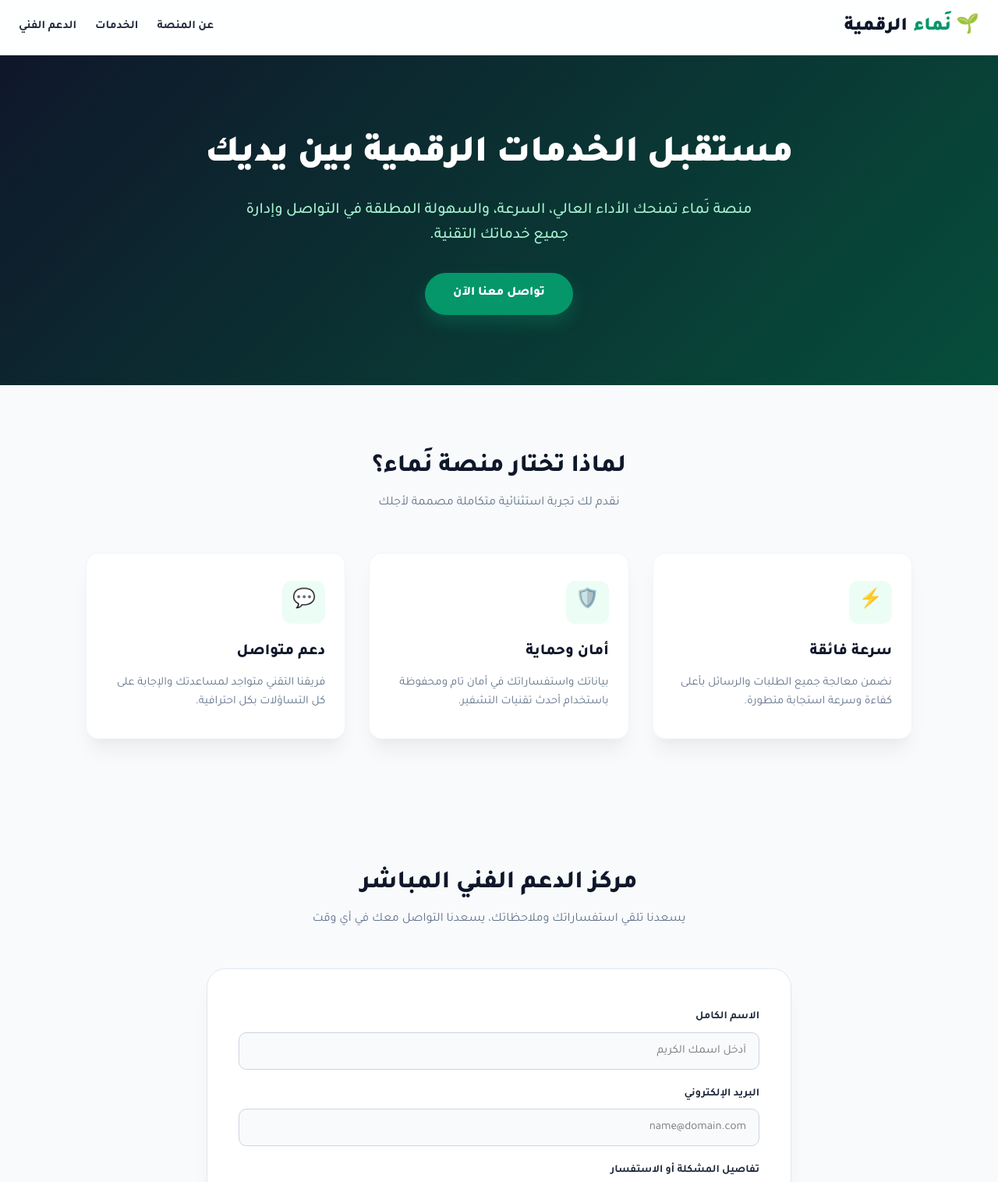
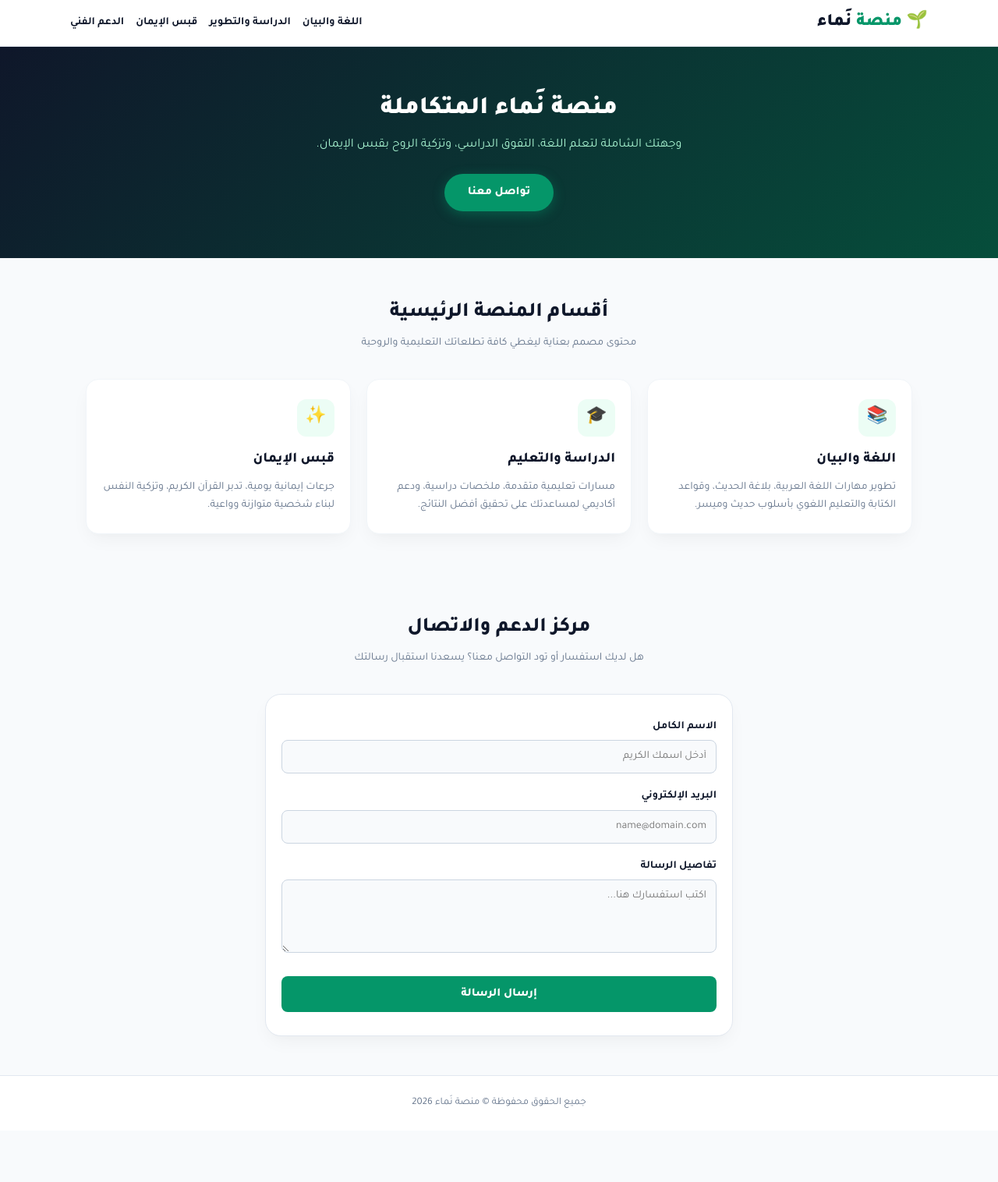
Before and after one commit to samahmansi2018-hub/namaa-app, a plain HTML site: page index.html in a window 1280 px wide. Shown: the top 1516 px of the page at 78% size. After the commit the page ends 1450 px from the top, so only its background shows below. Drawn offline with Linux system fonts and the light colour scheme.

Commit message:
Update index.html

```diff
--- a/index.html
+++ b/index.html
@@ -3,22 +3,21 @@
 <head>
   <meta charset="UTF-8" />
   <meta name="viewport" content="width=device-width, initial-scale=1.0" />
-  <title>منصة نَماء | Namaa Platform</title>
+  <title>منصة نَماء الرقمية</title>
   <link rel="preconnect" href="https://fonts.googleapis.com">
   <link rel="preconnect" href="https://fonts.gstatic.com" crossorigin>
   <link href="https://fonts.googleapis.com/css2?family=Tajawal:wght@400;500;700;800;900&display=swap" rel="stylesheet">
   <style>
     :root {
       --primary: #059669;
-      --primary-hover: #047857;
+      --primary-dark: #047857;
       --primary-light: #ecfdf5;
+      --accent: #f59e0b;
       --dark: #0f172a;
-      --gray-slate: #1e293b;
       --text-muted: #64748b;
       --bg: #f8fafc;
       --white: #ffffff;
-      --shadow-premium: 0 20px 25px -5px rgba(0, 0, 0, 0.05), 0 10px 10px -5px rgba(0, 0, 0, 0.02);
-      --glass: rgba(255, 255, 255, 0.85);
+      --shadow: 0 10px 25px -5px rgba(0,0,0,0.05), 0 8px 10px -6px rgba(0,0,0,0.01);
     }
 
     * {
@@ -33,30 +32,37 @@
       background-color: var(--bg);
       color: var(--dark);
       line-height: 1.6;
-      overflow-x: hidden;
     }
 
-    /* Navbar */
-    .navbar {
+    /* Header & Navigation Fixes */
+    header {
       position: sticky;
       top: 0;
-      z-index: 100;
-      background: var(--glass);
-      backdrop-filter: blur(12px);
-      border-bottom: 1px solid rgba(226, 232, 240, 0.8);
-      padding: 16px 24px;
+      z-index: 1000;
+      background: rgba(255, 255, 255, 0.95);
+      backdrop-filter: blur(10px);
+      border-bottom: 1px solid #e2e8f0;
+      padding: 12px 20px;
+    }
+
+    .nav-container {
+      max-width: 1100px;
+      margin: 0 auto;
       display: flex;
       justify-content: space-between;
       align-items: center;
+      flex-wrap: wrap;
+      gap: 10px;
     }
 
     .brand {
-      font-size: 24px;
+      font-size: 22px;
       font-weight: 900;
       color: var(--primary);
       display: flex;
       align-items: center;
-      gap: 8px;
+      gap: 6px;
+      text-decoration: none;
     }
 
     .brand span {
@@ -65,15 +71,16 @@
 
     .nav-links {
       display: flex;
-      gap: 24px;
+      gap: 15px;
       list-style: none;
+      flex-wrap: wrap;
     }
 
     .nav-links a {
       text-decoration: none;
-      color: var(--gray-slate);
+      color: var(--dark);
       font-weight: 700;
-      font-size: 15px;
+      font-size: 14px;
       transition: color 0.3s;
     }
 
@@ -85,145 +92,132 @@
     .hero {
       background: linear-gradient(135deg, #0f172a 0%, #064e3b 100%);
       color: var(--white);
-      padding: 90px 20px;
+      padding: 60px 20px;
       text-align: center;
-      position: relative;
     }
 
     .hero h1 {
-      font-size: 48px;
+      font-size: 32px;
       font-weight: 900;
-      margin-bottom: 16px;
-      letter-spacing: -0.5px;
+      margin-bottom: 12px;
+      line-height: 1.3;
     }
 
     .hero p {
-      font-size: 20px;
+      font-size: 16px;
       color: #a7f3d0;
-      max-width: 650px;
-      margin: 0 auto 32px;
-      font-weight: 500;
+      max-width: 600px;
+      margin: 0 auto 24px;
     }
 
     .hero-btn {
       display: inline-block;
       background: var(--primary);
       color: var(--white);
-      padding: 14px 36px;
+      padding: 12px 30px;
       border-radius: 50px;
       font-weight: 800;
-      font-size: 16px;
+      font-size: 15px;
       text-decoration: none;
-      box-shadow: 0 10px 20px rgba(5, 150, 105, 0.3);
-      transition: all 0.3s ease;
+      box-shadow: 0 4px 15px rgba(5, 150, 105, 0.4);
     }
 
-    .hero-btn:hover {
-      transform: translateY(-3px);
-      background: #10b981;
-      box-shadow: 0 15px 25px rgba(5, 150, 105, 0.4);
-    }
-
-    /* Features Section */
+    /* Sections */
     .container {
       max-width: 1100px;
       margin: 0 auto;
-      padding: 80px 20px;
+      padding: 50px 20px;
     }
 
     .section-title {
       text-align: center;
-      margin-bottom: 50px;
+      margin-bottom: 35px;
     }
 
     .section-title h2 {
-      font-size: 32px;
+      font-size: 26px;
       font-weight: 800;
       color: var(--dark);
     }
 
     .section-title p {
       color: var(--text-muted);
-      font-size: 16px;
-      margin-top: 8px;
+      font-size: 14px;
+      margin-top: 6px;
     }
 
+    /* Grid & Cards */
     .grid {
       display: grid;
-      grid-template-columns: repeat(auto-fit, minmax(300px, 1fr));
-      gap: 30px;
+      grid-template-columns: repeat(auto-fit, minmax(280px, 1fr));
+      gap: 20px;
     }
 
     .card {
       background: var(--white);
-      padding: 35px 25px;
+      padding: 25px 20px;
       border-radius: 16px;
-      box-shadow: var(--shadow-premium);
+      box-shadow: var(--shadow);
       border: 1px solid #f1f5f9;
-      transition: all 0.3s ease;
-    }
-
-    .card:hover {
-      transform: translateY(-8px);
-      border-color: var(--primary-light);
+      text-align: right;
     }
 
     .card-icon {
-      width: 55px;
-      height: 55px;
+      width: 48px;
+      height: 48px;
       background: var(--primary-light);
       color: var(--primary);
       border-radius: 12px;
       display: flex;
       align-items: center;
       justify-content: center;
-      font-size: 24px;
-      font-weight: bold;
-      margin-bottom: 20px;
+      font-size: 22px;
+      margin-bottom: 15px;
     }
 
     .card h3 {
-      font-size: 20px;
+      font-size: 18px;
       font-weight: 800;
-      margin-bottom: 12px;
+      margin-bottom: 10px;
+      color: var(--dark);
     }
 
     .card p {
       color: var(--text-muted);
-      font-size: 15px;
+      font-size: 14px;
+      line-height: 1.6;
     }
 
-    /* Support Section */
-    .support-section {
+    /* Support Form Section */
+    .support-box {
       background: var(--white);
-      border-radius: 24px;
-      box-shadow: var(--shadow-premium);
+      border-radius: 20px;
+      box-shadow: var(--shadow);
       border: 1px solid #e2e8f0;
-      padding: 50px 40px;
-      max-width: 750px;
+      padding: 30px 20px;
+      max-width: 600px;
       margin: 0 auto;
     }
 
     .form-group {
-      margin-bottom: 20px;
+      margin-bottom: 18px;
     }
 
     .form-group label {
       display: block;
       font-weight: 700;
       font-size: 14px;
-      margin-bottom: 8px;
-      color: var(--gray-slate);
+      margin-bottom: 6px;
+      color: var(--dark);
     }
 
     .form-group input,
     .form-group textarea {
       width: 100%;
-      padding: 14px 16px;
+      padding: 12px;
       border: 1.5px solid #cbd5e1;
-      border-radius: 10px;
-      font-size: 15px;
-      transition: all 0.3s ease;
+      border-radius: 8px;
+      font-size: 14px;
       outline: none;
       background: #f8fafc;
     }
@@ -232,97 +226,91 @@
     .form-group textarea:focus {
       border-color: var(--primary);
       background: var(--white);
-      box-shadow: 0 0 0 4px rgba(5, 150, 105, 0.1);
     }
 
     .submit-btn {
       width: 100%;
       background: var(--primary);
       color: var(--white);
-      padding: 16px;
+      padding: 14px;
       border: none;
-      border-radius: 10px;
-      font-size: 16px;
+      border-radius: 8px;
+      font-size: 15px;
       font-weight: 800;
       cursor: pointer;
-      transition: all 0.3s ease;
-    }
-
-    .submit-btn:hover {
-      background: var(--primary-hover);
-      box-shadow: 0 8px 15px rgba(5, 150, 105, 0.25);
     }
 
     footer {
       text-align: center;
-      padding: 30px;
+      padding: 25px 20px;
       border-top: 1px solid #e2e8f0;
       color: var(--text-muted);
-      font-size: 14px;
-      font-weight: 500;
+      font-size: 13px;
       background: var(--white);
-    }
-
-    @media (max-width: 768px) {
-      .hero h1 { font-size: 34px; }
-      .hero p { font-size: 16px; }
-      .support-section { padding: 30px 20px; }
     }
   </style>
 </head>
 <body>
 
-  <!-- Navbar -->
-  <nav class="navbar">
-    <div class="brand">🌱 نَماء <span>الرقمية</span></div>
-    <ul class="nav-links">
-      <li><a href="#about">عن المنصة</a></li>
-      <li><a href="#services">الخدمات</a></li>
-      <li><a href="#support">الدعم الفني</a></li>
-    </ul>
-  </nav>
+  <!-- Navigation -->
+  <header>
+    <div class="nav-container">
+      <a href="#" class="brand">🌱 منصة <span>نَماء</span></a>
+      <ul class="nav-links">
+        <li><a href="#lang">اللغة والبيان</a></li>
+        <li><a href="#study">الدراسة والتطوير</a></li>
+        <li><a href="#faith">قبس الإيمان</a></li>
+        <li><a href="#support">الدعم الفني</a></li>
+      </ul>
+    </div>
+  </header>
 
   <!-- Hero Section -->
   <section class="hero">
-    <h1>مستقبل الخدمات الرقمية بين يديك</h1>
-    <p>منصة نَماء تمنحك الأداء العالي، السرعة، والسهولة المطلقة في التواصل وإدارة جميع خدماتك التقنية.</p>
-    <a href="#support" class="hero-btn">تواصل معنا الآن</a>
+    <h1>منصة نَماء المتكاملة</h1>
+    <p>وجهتك الشاملة لتعلم اللغة، التفوق الدراسي، وتزكية الروح بقبس الإيمان.</p>
+    <a href="#support" class="hero-btn">تواصل معنا</a>
   </section>
 
-  <!-- Features -->
-  <section class="container" id="services">
+  <!-- Main Sections -->
+  <section class="container" id="lang">
     <div class="section-title">
-      <h2>لماذا تختار منصة نَماء؟</h2>
-      <p>نقدم لك تجربة استثنائية متكاملة مصممة لأجلك</p>
+      <h2>أقسام المنصة الرئيسية</h2>
+      <p>محتوى مصمم بعناية ليغطي كافة تطلعاتك التعليمية والروحية</p>
     </div>
 
     <div class="grid">
+      <!-- اللغة -->
       <div class="card">
-        <div class="card-icon">⚡</div>
-        <h3>سرعة فائقة</h3>
-        <p>نضمن معالجة جميع الطلبات والرسائل بأعلى كفاءة وسرعة استجابة متطورة.</p>
+        <div class="card-icon">📚</div>
+        <h3>اللغة والبيان</h3>
+        <p>تطوير مهارات اللغة العربية، بلاغة الحديث، وقواعد الكتابة والتعليم اللغوي بأسلوب حديث وميسر.</p>
       </div>
-      <div class="card">
-        <div class="card-icon">🛡️</div>
-        <h3>أمان وحماية</h3>
-        <p>بياناتك واستفساراتك في أمان تام ومحفوظة باستخدام أحدث تقنيات التشفير.</p>
+
+      <!-- الدراسة -->
+      <div class="card" id="study">
+        <div class="card-icon">🎓</div>
+        <h3>الدراسة والتعليم</h3>
+        <p>مسارات تعليمية متقدمة، ملخصات دراسية، ودعم أكاديمي لمساعدتك على تحقيق أفضل النتائج.</p>
       </div>
-      <div class="card">
-        <div class="card-icon">💬</div>
-        <h3>دعم متواصل</h3>
-        <p>فريقنا التقني متواجد لمساعدتك والإجابة على كل التساؤلات بكل احترافية.</p>
+
+      <!-- قبس الإيمان -->
+      <div class="card" id="faith">
+        <div class="card-icon">✨</div>
+        <h3>قبس الإيمان</h3>
+        <p>جرعات إيمانية يومية، تدبر القرآن الكريم، وتزكية النفس لبناء شخصية متوازنة وواعية.</p>
       </div>
     </div>
   </section>
 
-  <!-- Support Form Section -->
+  <!-- Support Section -->
   <section class="container" id="support">
     <div class="section-title">
-      <h2>مركز الدعم الفني المباشر</h2>
-      <p>يسعدنا تلقي استفساراتك وملاحظاتك، يسعدنا التواصل معك في أي وقت</p>
+      <h2>مركز الدعم والاتصال</h2>
+      <p>هل لديك استفسار أو تود التواصل معنا؟ يسعدنا استقبال رسالتك</p>
     </div>
 
-    <div class="support-section">
+    <div class="support-box">
       <div class="form-group">
         <label for="suppName">الاسم الكامل</label>
         <input type="text" id="suppName" placeholder="أدخل اسمك الكريم" />
@@ -334,16 +322,16 @@
       </div>
 
       <div class="form-group">
-        <label for="suppMsg">تفاصيل المشكلة أو الاستفسار</label>
-        <textarea id="suppMsg" rows="4" placeholder="اكتب رسالتك بالتفصيل هنا..."></textarea>
+        <label for="suppMsg">تفاصيل الرسالة</label>
+        <textarea id="suppMsg" rows="4" placeholder="اكتب استفسارك هنا..."></textarea>
       </div>
 
-      <button type="button" class="submit-btn" onclick="handleSupportSubmit()">إرسال الرسالة الآن</button>
+      <button type="button" class="submit-btn" onclick="handleSupportSubmit()">إرسال الرسالة</button>
     </div>
   </section>
 
   <footer>
-    <p>جميع الحقوق محفوظة © منصة نَماء الرقمية 2026</p>
+    <p>جميع الحقوق محفوظة © منصة نَماء 2026</p>
   </footer>
 
   <!-- Firebase Script Integration -->
@@ -360,7 +348,7 @@
           createdAt: serverTimestamp(),
           status: "new"
         });
-        alert("✨ تم إرسال رسالتك بنجاح! سيتواصل معك فريق الدعم قريباً.");
+        alert("تم إرسال رسالتك بنجاح! سيتواصل معك الفريق قريباً.");
 
         document.getElementById('suppName').value = '';
         document.getElementById('suppEmail').value = '';
@@ -381,7 +369,7 @@
       const msg = document.getElementById('suppMsg').value.trim();
 
       if(!name || !email || !msg) {
-        alert("يرجى تعبئة جميع الحقول المطلوبة قبل الإرسال.");
+        alert("يرجى تعبئة جميع الحقول قبل الإرسال.");
         return;
       }
 
```
